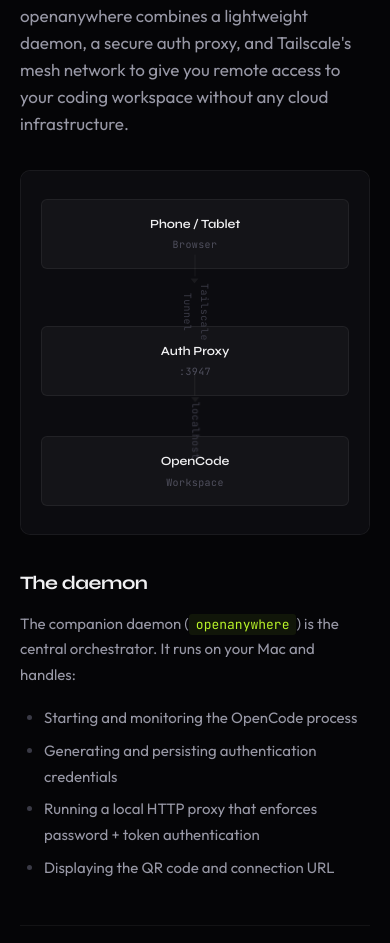
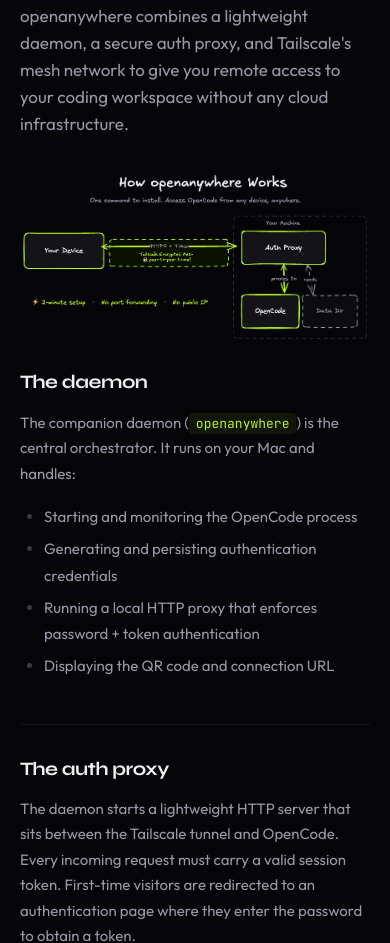
Before and after one commit to drewsephski/openanywhere, a plain HTML site: page docs.html in a window 390 px wide. Shown: the part 3955-4898 px from the top of the page. Drawn offline with Linux system fonts and the light colour scheme.

Commit message:
excalidraw

```diff
--- a/docs.html
+++ b/docs.html
@@ -567,17 +567,15 @@
    ARCHITECTURE DIAGRAM (inline)
    ═══════════════════════════════════════════ */
 .arch-diagram{
-  display:grid;
-  grid-template-columns:1fr auto 1fr auto 1fr;
-  gap:8px;
-  align-items:center;
   margin:32px 0;
-  padding:28px 20px;
-  background:var(--bg-1);
-  border:1px solid var(--border);
   border-radius:var(--r-md);
-  overflow-x:auto;
-  font-size:12.5px;
+  overflow:hidden;
+}
+.arch-diagram img{
+  display:block;
+  width:100%;
+  height:auto;
+  border-radius:var(--r-md);
 }
 .arch-node{
   text-align:center;
@@ -745,8 +743,7 @@
   .main{margin-left:0;}
   .content-wrap{padding:0 28px;}
   footer{padding:36px 28px 36px 28px;}
-  .arch-diagram{grid-template-columns:1fr;gap:12px;text-align:center;}
-  .arch-arrow{transform:rotate(90deg);}
+  .arch-diagram{margin:24px 0;}
 }
 
 @media(max-width:640px){
@@ -947,12 +944,8 @@
           openanywhere combines a lightweight daemon, a secure auth proxy, and Tailscale's mesh network to give you remote access to your coding workspace without any cloud infrastructure.
         </p>
 
-        <div class="arch-diagram" aria-label="Architecture diagram showing the data flow from your phone through Tailscale to the daemon and OpenCode">
-          <div class="arch-node">Phone / Tablet<small>Browser</small></div>
-          <div class="arch-arrow"><span class="arch-connector"><span class="arch-connector-line"></span><span class="arch-connector-arrow"></span></span> Tailscale<br>Tunnel</div>
-          <div class="arch-node">Auth Proxy<small>:3947</small></div>
-          <div class="arch-arrow"><span class="arch-connector"><span class="arch-connector-line"></span><span class="arch-connector-arrow"></span></span> localhost</div>
-          <div class="arch-node">OpenCode<small>Workspace</small></div>
+        <div class="arch-diagram">
+          <img src="/assets/diagram.png" alt="Architecture diagram showing how openanywhere connects your device through Tailscale's encrypted mesh to the auth proxy and OpenCode on your machine" loading="lazy">
         </div>
 
         <h3>The daemon</h3>
```
Also changed, not shown: assets/diagram.png (added).
